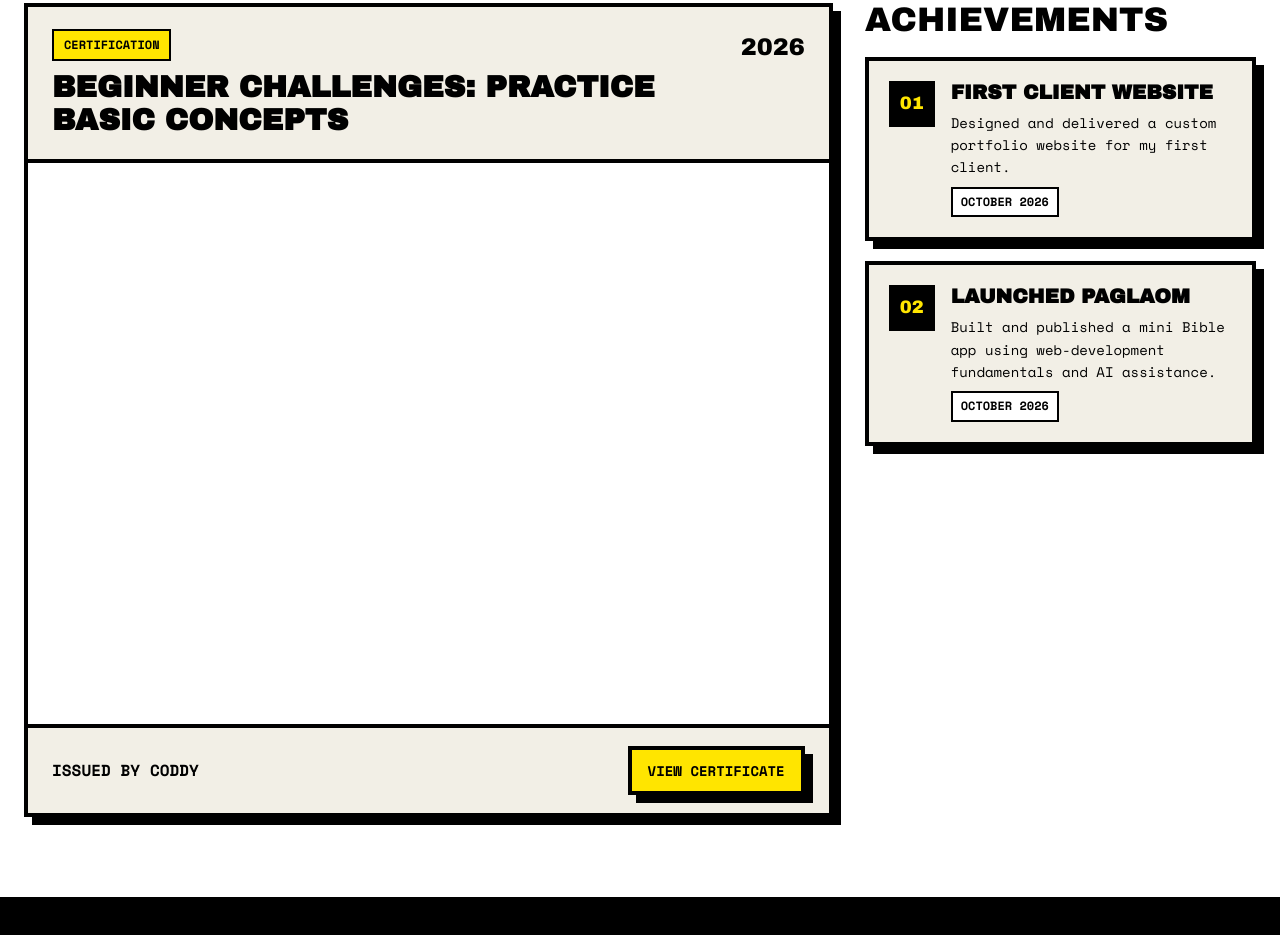
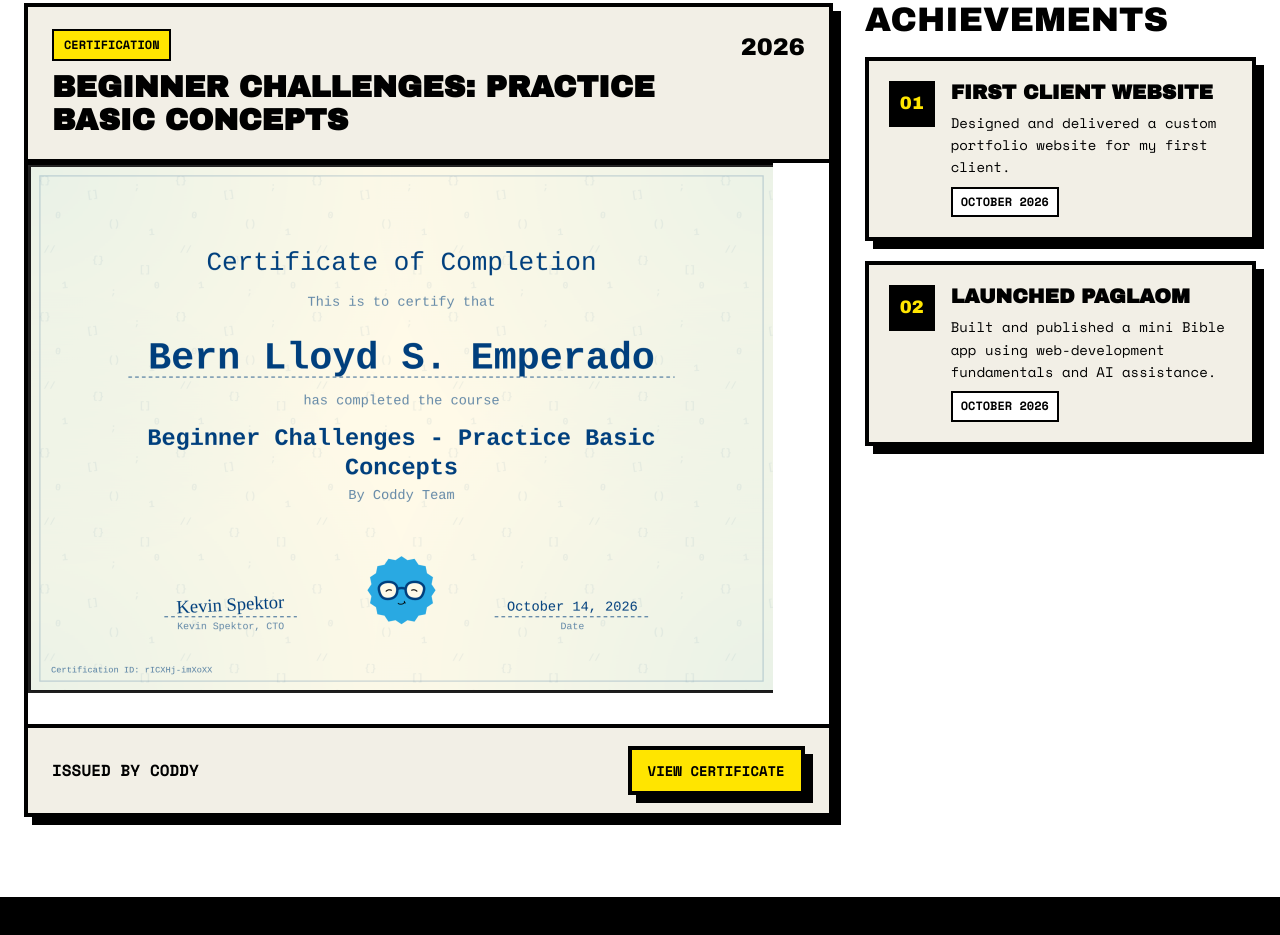
Before and after one commit to codenamebern-design/My-Portfolio, a website built with Vite: page index.html in a window 1280 px wide. Shown: the part 4398-5333 px from the top of the page. Built offline with nearby package versions, Linux system fonts and the light colour scheme; files whose address does not match are found by name.

Commit message:
14th commit replacing the iframe to an img tag

```diff
--- a/index.html
+++ b/index.html
@@ -382,10 +382,10 @@
         </div>
 
         <div class="certificate-viewer">
-          <iframe
-            src="/certifications/Cody.tech.pdf#toolbar=1"
+          <img
+            src="./images/screenshot_20261029_145559-region.png"
             title="Coddy Beginner Challenges certificate of completion"
-          ></iframe>
+          ></img>
         </div>
 
         <div class="credential-actions">
```
Also changed, not shown: images/screenshot_20261029_145559-region.png (added).
